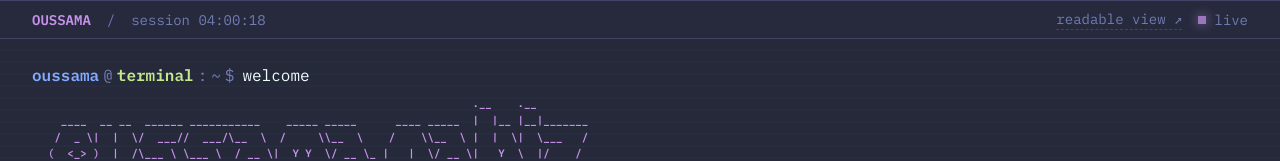
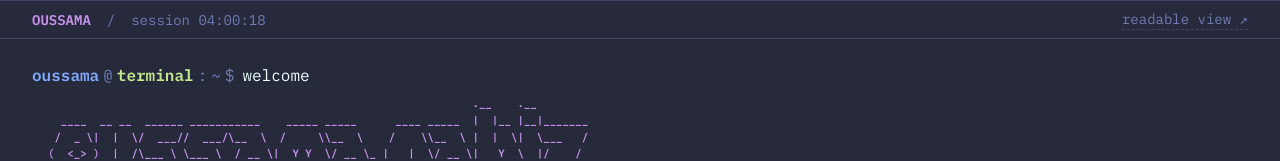
Before and after one commit to useit015/portfolio-terminal-supreme, a Next.js app: page /terminal in a window 1280 px wide. Shown: the top 161 px of the page. Built offline with nearby package versions, Linux system fonts and the light colour scheme.

Commit message:
fix: route gui command to readable view

```diff
--- a/app/components/Terminal.tsx
+++ b/app/components/Terminal.tsx
@@ -57,14 +57,6 @@ export default function Terminal({
 					>
 						readable view ↗
 					</Link>
-					<span
-						aria-label="Terminal session is live"
-						className="inline-flex items-center gap-2 text-brand-muted"
-						role="status"
-					>
-						<span className="h-2 w-2 animate-pulse bg-brand-accent shadow-[0_0_12px_var(--accent-color)]" aria-hidden="true" />
-						live
-					</span>
 				</div>
 
 				<div
--- a/app/components/terminal/use-terminal-session.ts
+++ b/app/components/terminal/use-terminal-session.ts
@@ -136,7 +136,7 @@ export const useTerminalSession = ({
 		}
 
 		if (parsed.command === "gui") {
-			window.open(content.identity.guiUrl, "_blank", "noopener,noreferrer");
+			window.open("/", "_self");
 			return;
 		}
 
```
Also changed, not shown: 1 other file (tests, documents, lock files or other folders).
